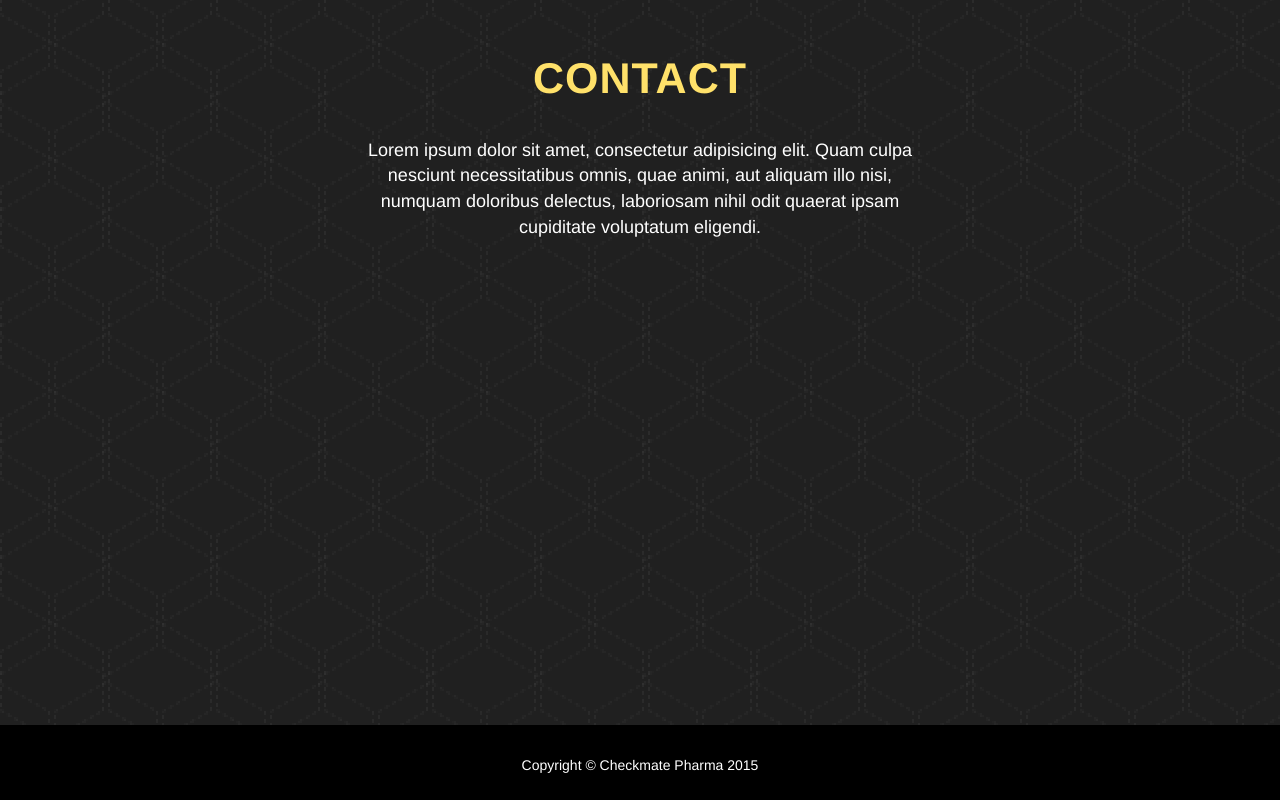
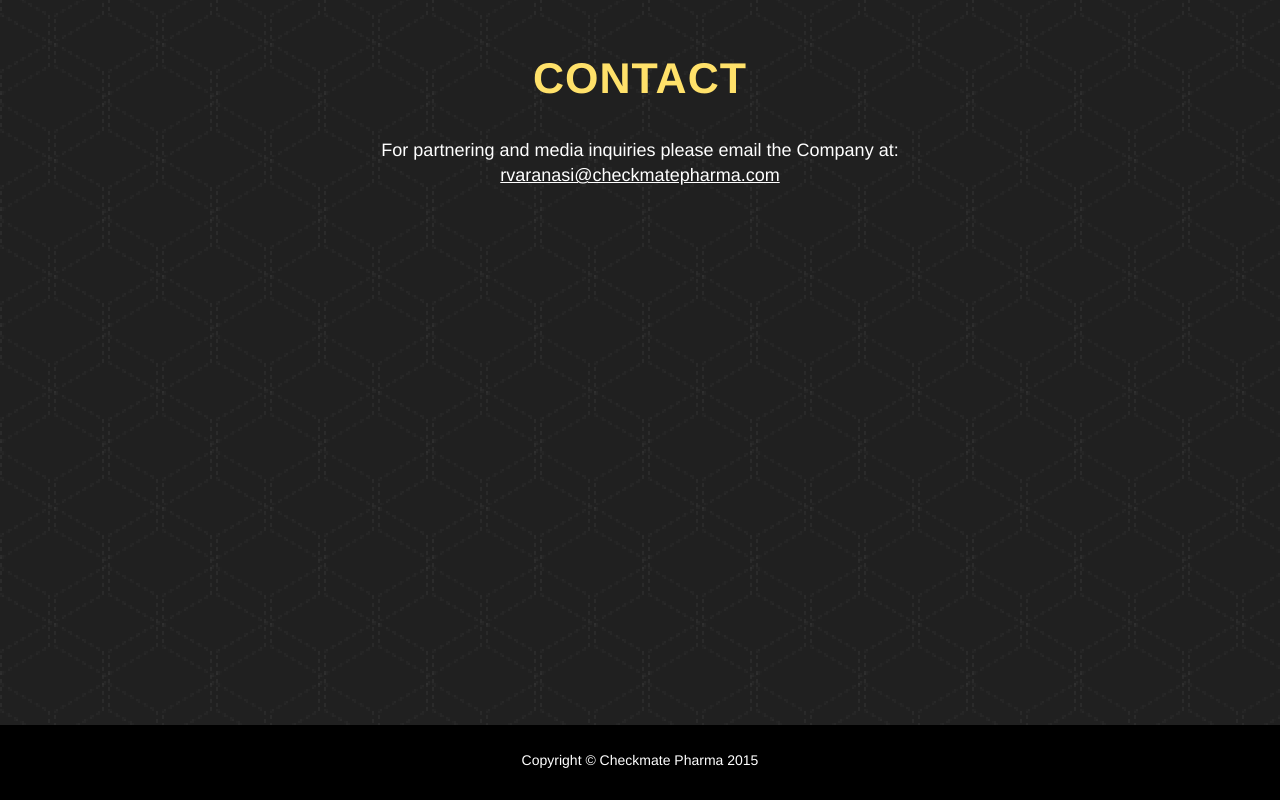
Before and after one commit to peterkrieg/checkmate, a website: page index.html in a window 1280 px wide. Shown: the part 6992-7792 px from the top of the page. Drawn offline with nearby package versions, Linux system fonts and the light colour scheme; files that its build step writes are made by us from their sources.

Commit message:
added basic contact info

```diff
--- a/css/main.scss
+++ b/css/main.scss
@@ -425,5 +425,5 @@
 
 
 footer{
-	padding: 30px 0 15px;
+	padding: 25px 0 10px;
 }
--- a/index.html
+++ b/index.html
@@ -234,7 +234,7 @@
       <div class="row">
         <div class="col-lg-6 col-lg-offset-3">
           <h2>Join Us</h2>
-          <p>A paragraph about why people want to work for Checkmate, or something like that.  Or perhaps this section won't be needed at all if you fill all open positions</p>
+          <p>Checkmate's team combines many  decades of experience in all areas of drug development with a passion for innovation and execution.</p>
         </div>
       </div>
     </div>
@@ -261,7 +261,7 @@
       <div class="row">
         <div class="col-lg-6 col-lg-offset-3">
           <h2>Contact</h2>
-          <p>Lorem ipsum dolor sit amet, consectetur adipisicing elit. Quam culpa nesciunt necessitatibus omnis, quae animi, aut aliquam illo nisi, numquam doloribus delectus, laboriosam nihil odit quaerat ipsam cupiditate voluptatum eligendi.</p>
+          <p>For partnering and media inquiries please email the Company at: <a href="mailto:rvaranasi@checkmate.com">rvaranasi@checkmatepharma.com</a></p>
         </div>
       </div>
     </div>
```
